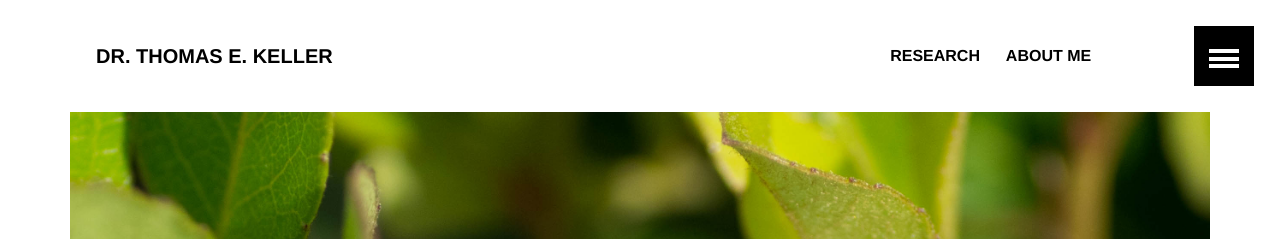
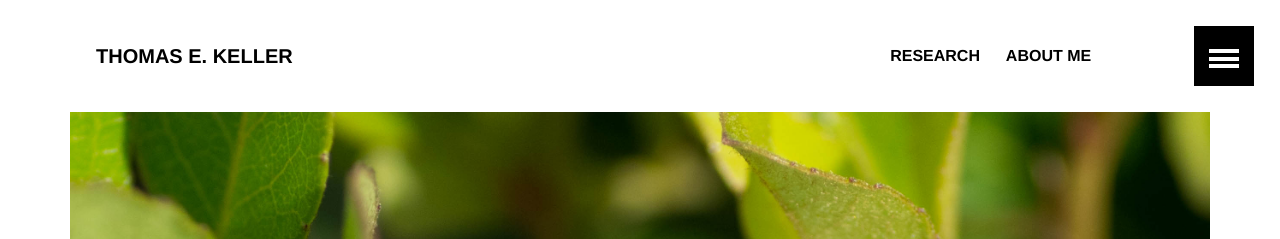
Before and after one commit to thomas-keller/thomas-keller.github.io, a Jekyll site: the page built from index.md, in a window 1280 px wide and 900 px high. Shown: the top 239 px of the window. Built offline with Jekyll 4.4.1, drawn with Linux system fonts in a browser that asks for light colours; some of the changed text lies outside the part shown.

```diff
--- a/_config.yml
+++ b/_config.yml
@@ -1,6 +1,6 @@
 # Site wide configuration
 
-title: Dr. Thomas E. Keller
+title: Thomas E. Keller
 description: It's a github page!
 logo: # 120x120 px default image used for Twitter summary card
 teaser: back-1.jpg # 400x250 px default teaser image used in image archive grid
@@ -22,7 +22,7 @@ gems:
 
 # Site owner
 owner:
-  name: Dr. Thomas E. Keller
+  name: Thomas E. Keller
   email: "thomas.e.keller@gmail.com"
   twitter: "@tek_keller"
   google:
```
